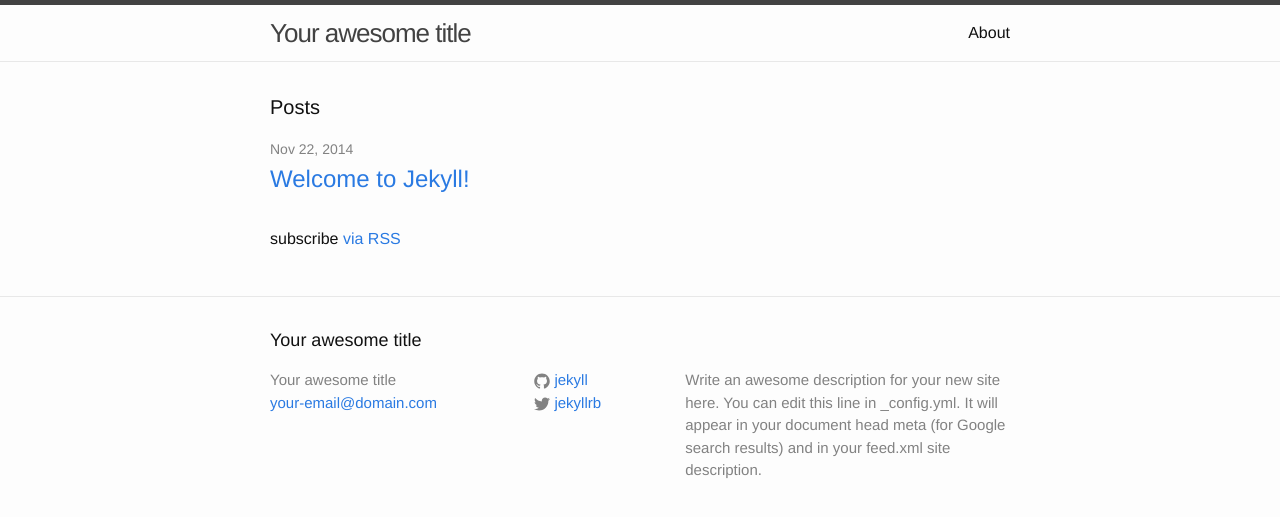
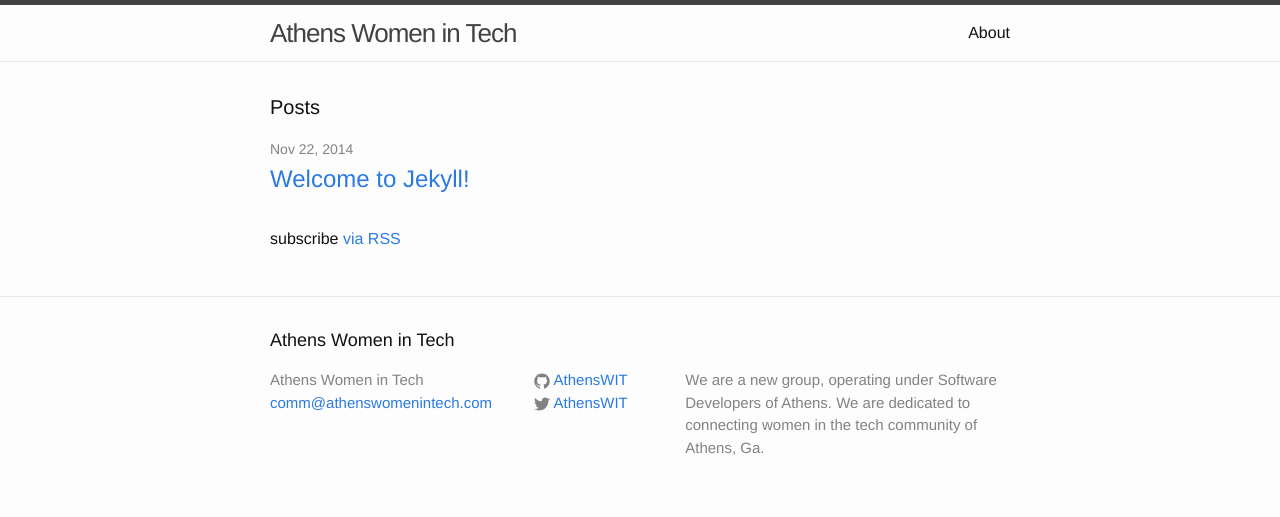
Before and after one commit to AthensWIT/AthensWIT.github.io, a Jekyll site: the page built from index.html, in a window 1280 px wide. Shown: the top 517 px of the page. Built offline with Jekyll 4.4.1, drawn with Linux system fonts in a browser that asks for light colours.

Commit message:
changed title and description

```diff
--- a/_config.yml
+++ b/_config.yml
@@ -1,14 +1,11 @@
 # Site settings
-title: Your awesome title
-email: your-email@domain.com
-description: > # this means to ignore newlines until "baseurl:"
-  Write an awesome description for your new site here. You can edit this
-  line in _config.yml. It will appear in your document head meta (for
-  Google search results) and in your feed.xml site description.
+title: Athens Women in Tech
+email: comm@athenswomenintech.com
+description: We are a new group, operating under Software Developers of Athens. We are dedicated to connecting women in the tech community of Athens, Ga.
 baseurl: "" # the subpath of your site, e.g. /blog/
-url: "http://yourdomain.com" # the base hostname & protocol for your site
-twitter_username: jekyllrb
-github_username:  jekyll
+url: "www.athenswomenintech.com" # the base hostname & protocol for your site
+twitter_username: AthensWIT
+github_username:  AthensWIT
 
 # Build settings
 markdown: kramdown
```
